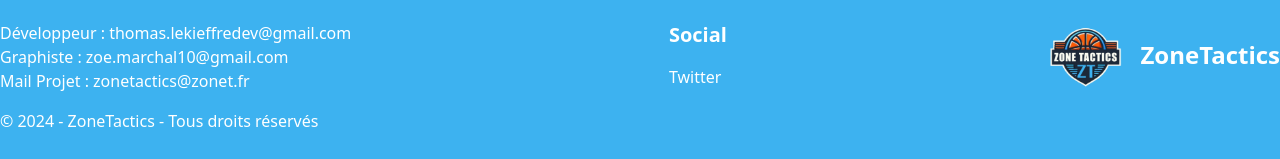
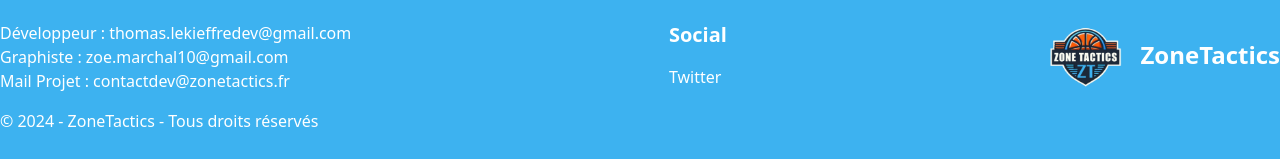
Before and after one commit to thomaslekieffre/Zone-Tactics, a Next.js app: page / in a window 1280 px wide. Shown: the part 3547-3706 px from the top of the page. Built offline with nearby package versions, Linux system fonts and the light colour scheme; no server answers.

Commit message:
fix: modification du mail projet

```diff
--- a/src/components/Footer.tsx
+++ b/src/components/Footer.tsx
@@ -28,7 +28,7 @@ export default function Footer() {
             rel="noopener noreferrer"
             className="block hover:text-blue-600 transition-colors duration-300"
           >
-            Mail Projet : zonetactics@zonet.fr
+            Mail Projet : contactdev@zonetactics.fr
           </a>
           <p className="mt-4">© 2024 - ZoneTactics - Tous droits réservés</p>
         </div>
```
